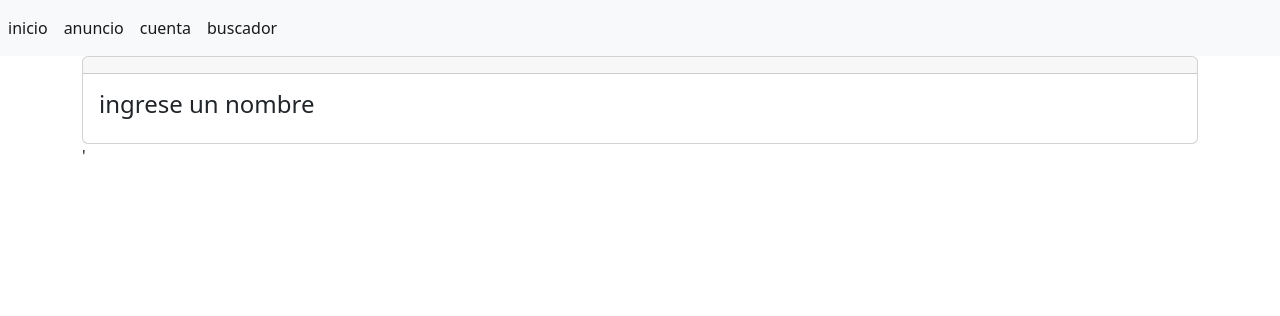
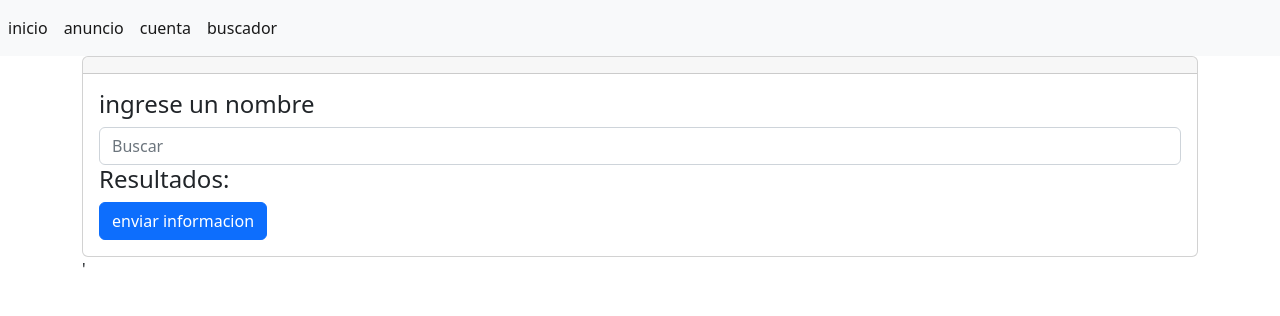
Before and after one commit to SebaValle/mi-estacionamiento, a Django app: page /anuncio/buscador in a window 1280 px wide. Shown: the top 316 px of the page. Run offline with Django 4.2, Linux system fonts and the light colour scheme.

Commit message:
formulario de buscador implementado

```diff
--- a/estacionamiento/anuncio/templates/anuncio/buscador.html
+++ b/estacionamiento/anuncio/templates/anuncio/buscador.html
@@ -8,13 +8,25 @@
     <div class="col-12">
         <div class="card">
             <div class="card-header">
+
             </div>
             <div class="card-body">
                 <h4 class="card-title">ingrese un nombre</h4>
-
+                <form method="get">
+                    <div id="custom-search-input">
+                        <div class="input-group col-12">
+                            <input type="text" class="form-control" placeholder="Buscar" name="Buscar">
+                        </div>
+                        <div>
+                            <h4>Resultados:</h4>
+                            {% include 'anuncio/form.html' %}
+                        </div>
+                    </div>
+                </form>
             </div>
         </div>
     </div>
 </div>
 
+
 {% endblock %}
```
